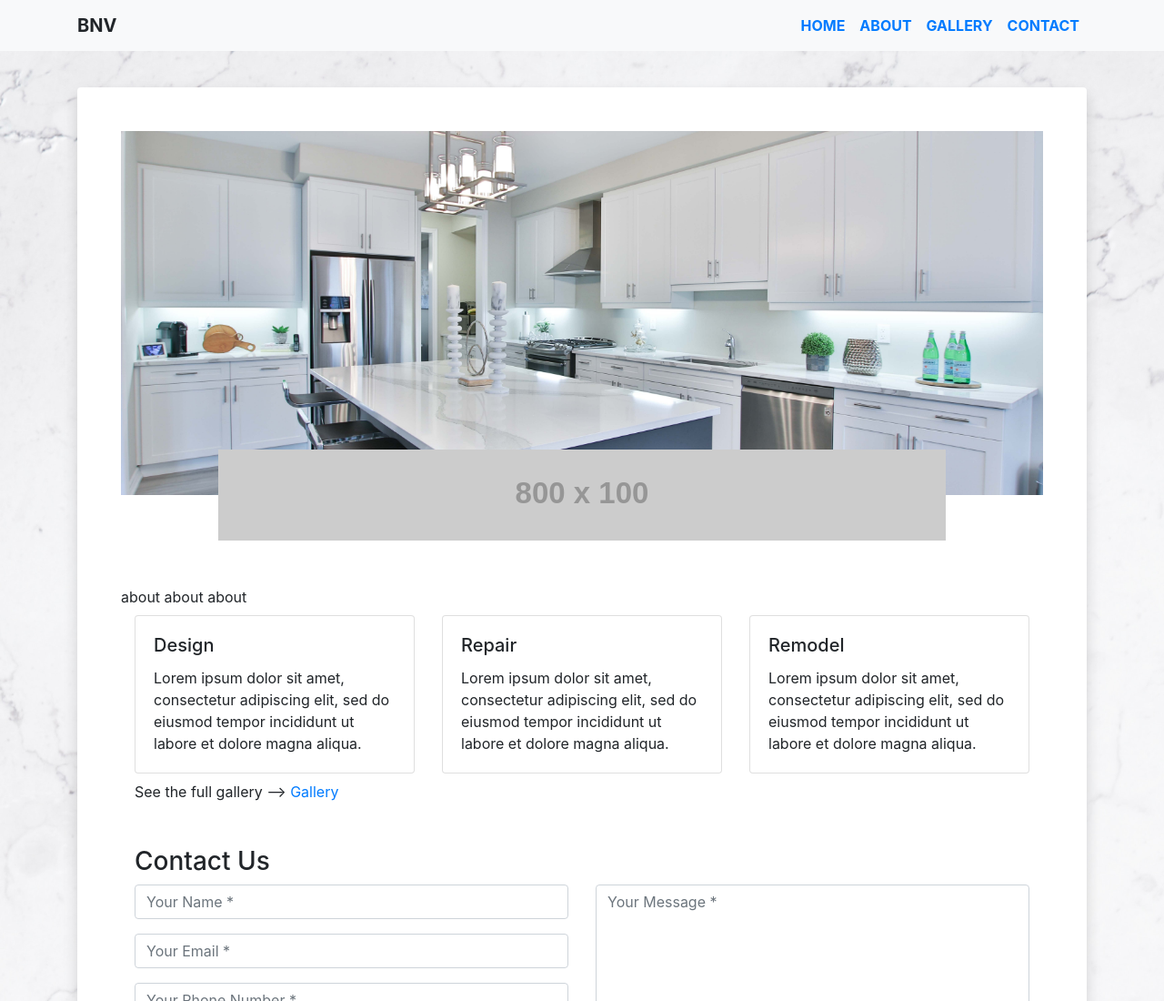
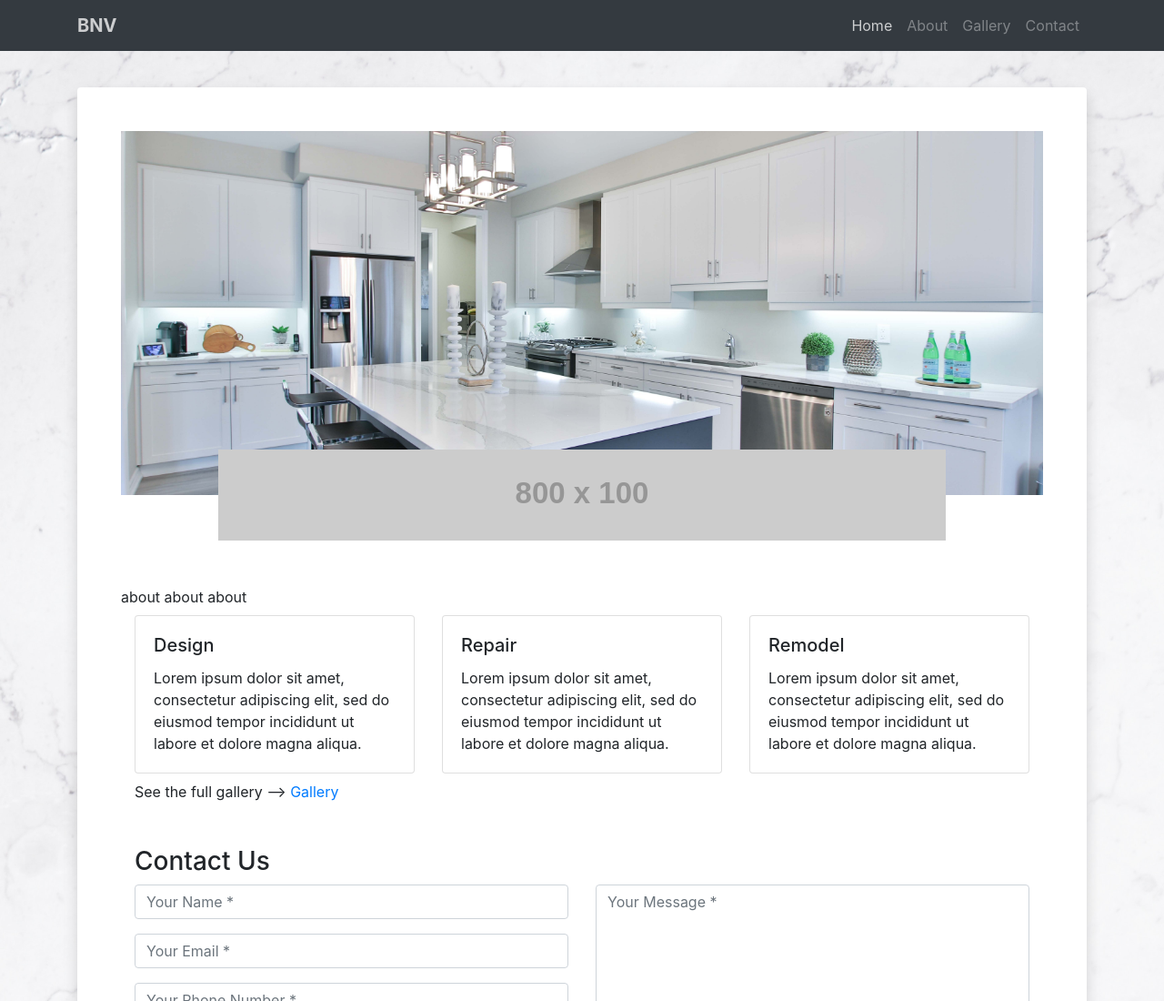
Before and after one commit to KyleCornelius/BNV, a website with bundled scripts: page index.html in a window 1280 px wide. Shown: the top 1100 px of the page at 91% size. Built offline with nearby package versions, Linux system fonts and the light colour scheme; placeholder pictures from the web are drawn by us.

Commit message:
nav update part 2

```diff
--- a/index.html
+++ b/index.html
@@ -16,9 +16,9 @@
 
   <!-- nav -->
   <header class="pb-5">
-    <nav class="navbar navbar-expand-lg bg-light fixed-top" id="mainNav">
+    <nav class="navbar navbar-dark navbar-expand-lg bg-dark fixed-top" id="mainNav">
       <div class="container">
-        <div class="navbar-brand text-uppercase font-weight-bold">BNV</div>
+        <div class="navbar-brand text-uppercase font-weight-bold offwhite">BNV</div>
         <button class="navbar-toggler" type="button" data-toggle="collapse" data-target="#navbarResponsive"
           aria-controls="navbarResponsive" aria-expanded="false" aria-label="Toggle navigation">
           <span class="navbar-toggler-icon"></span>
@@ -27,16 +27,16 @@
         <div class="collapse navbar-collapse" id="navbarResponsive">
           <ul class="navbar-nav ml-auto">
             <li class="nav-item">
-              <a class="nav-link text-uppercase font-weight-bold js-scroll-trigger active" href="#home">Home</a>
+              <a class="nav-link js-scroll-trigger offwhite active" href="#home">Home</a>
             </li>
             <li class="nav-item">
-              <a class="nav-link text-uppercase font-weight-bold js-scroll-trigger" href="#about">About</a>
+              <a class="nav-link js-scroll-trigger offwhite" href="#about">About</a>
             </li>
             <li class="nav-item d-none d-lg-block">
-              <a class="nav-link text-uppercase font-weight-bold js-scroll-trigger" href="#gallery">Gallery</a>
+              <a class="nav-link js-scroll-trigger offwhite" href="#gallery">Gallery</a>
             </li>
-            <li class="nav-item ">
-              <a class="nav-link text-uppercase font-weight-bold js-scroll-trigger" href="#contact">Contact</a>
+            <li class="nav-item">
+              <a class="nav-link js-scroll-trigger offwhite" href="#contact">Contact</a>
             </li>
           </ul>
         </div>
@@ -141,6 +141,8 @@
   <!-- JavaScript -->
   <script src="vendor/jquery/jquery.min.js"></script>
   <script src="vendor/bootstrap/js/bootstrap.bundle.min.js"></script>
+  <script src="vendor/jqueryeasing/jquery.easing.min.js"></script>
+  <script src="scrolling-nav.js"></script>
 </body>
 
 </html>
--- a/package.json
+++ b/package.json
@@ -18,7 +18,8 @@
   "dependencies": {
     "bootstrap": "4.3.1",
     "jquery": "3.4.1",
-    "npm": "^6.13.4"
+    "jquery.easing": "1.4.1",
+    "npm": "^6.14.3"
   },
   "devDependencies": {
     "browser-sync": "2.26.7",
```
Also changed, not shown: 1 other file.
